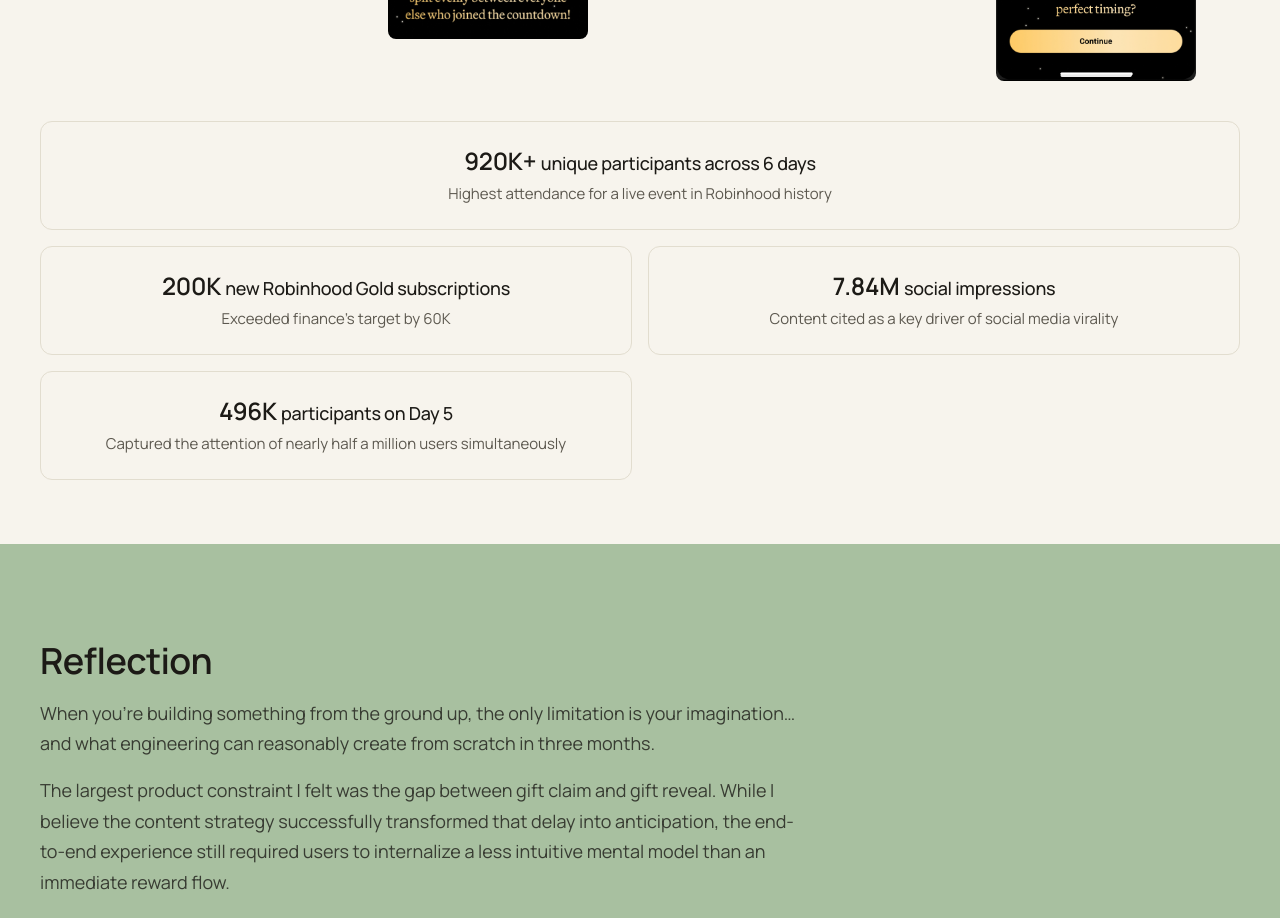
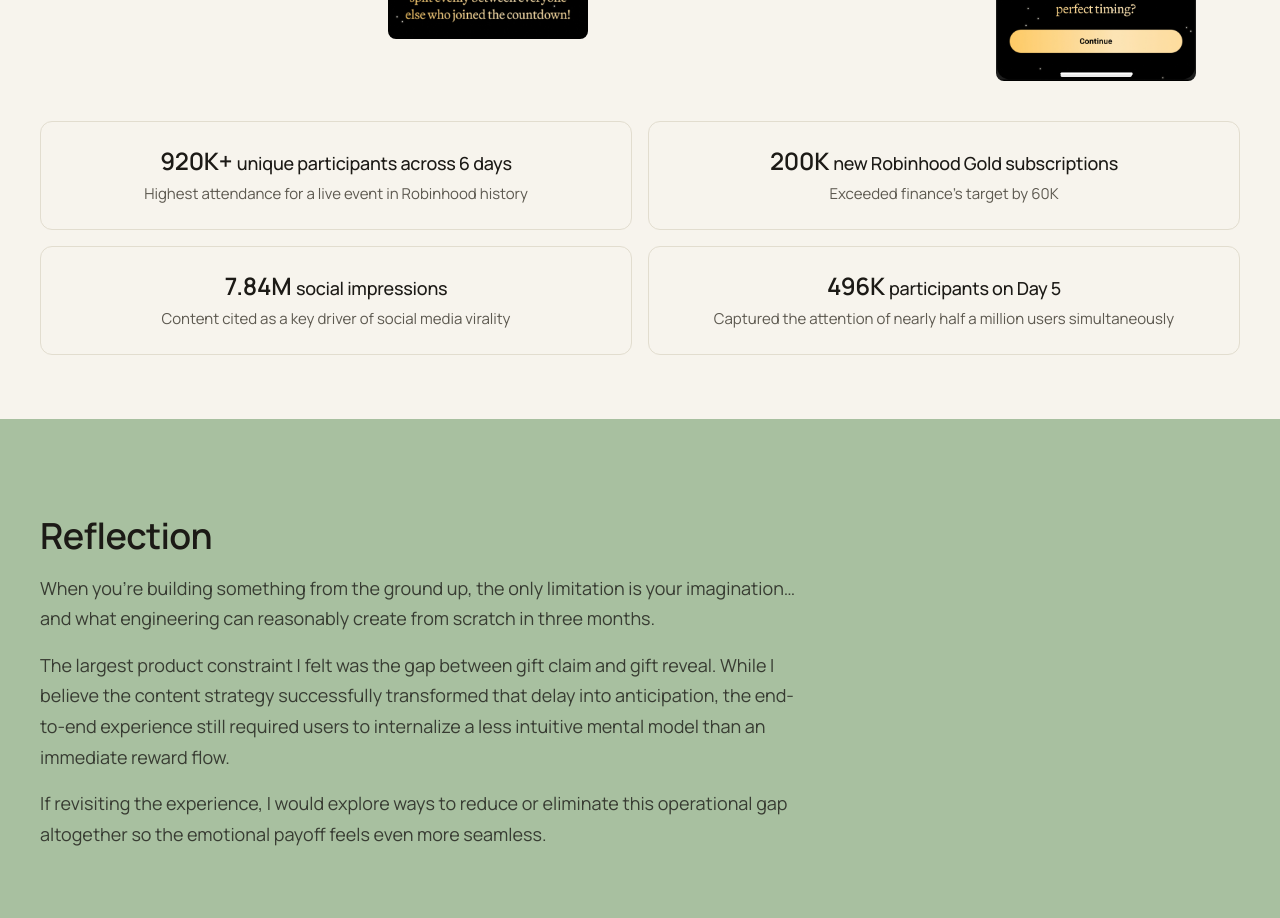
Before and after one commit to cameronliquori/Cameron-portfolio, a Next.js app: page /work/hood-holidays in a window 1280 px wide. Shown: the part 5800-6718 px from the top of the page. Built offline with nearby package versions, Linux system fonts and the light colour scheme.

Commit message:
Update MetricsGrid.tsx

```diff
--- a/components/MetricsGrid.tsx
+++ b/components/MetricsGrid.tsx
@@ -3,6 +3,31 @@
 export default function MetricsGrid({ metrics }: { metrics: Metric[] }) {
   if (metrics.length === 0) return null;
 
+  // 4 (or any even count that isn't 3): even 2-column grid
+  if (metrics.length !== 3) {
+    return (
+      <div className="grid grid-cols-1 md:grid-cols-2 gap-4">
+        {metrics.map((metric) => (
+          <div
+            key={`${metric.value}-${metric.label}`}
+            className="border border-line rounded-lg px-6 py-6 text-center"
+          >
+            <p className="font-display text-h3 text-ink">
+              {metric.value}{" "}
+              <span className="font-body text-body font-medium">
+                {metric.label}
+              </span>
+            </p>
+            {metric.detail && (
+              <p className="text-small text-ink-muted mt-1">{metric.detail}</p>
+            )}
+          </div>
+        ))}
+      </div>
+    );
+  }
+
+  // 3 metrics: full-width first tile, then two side by side
   const [first, ...rest] = metrics;
 
   return (
```
